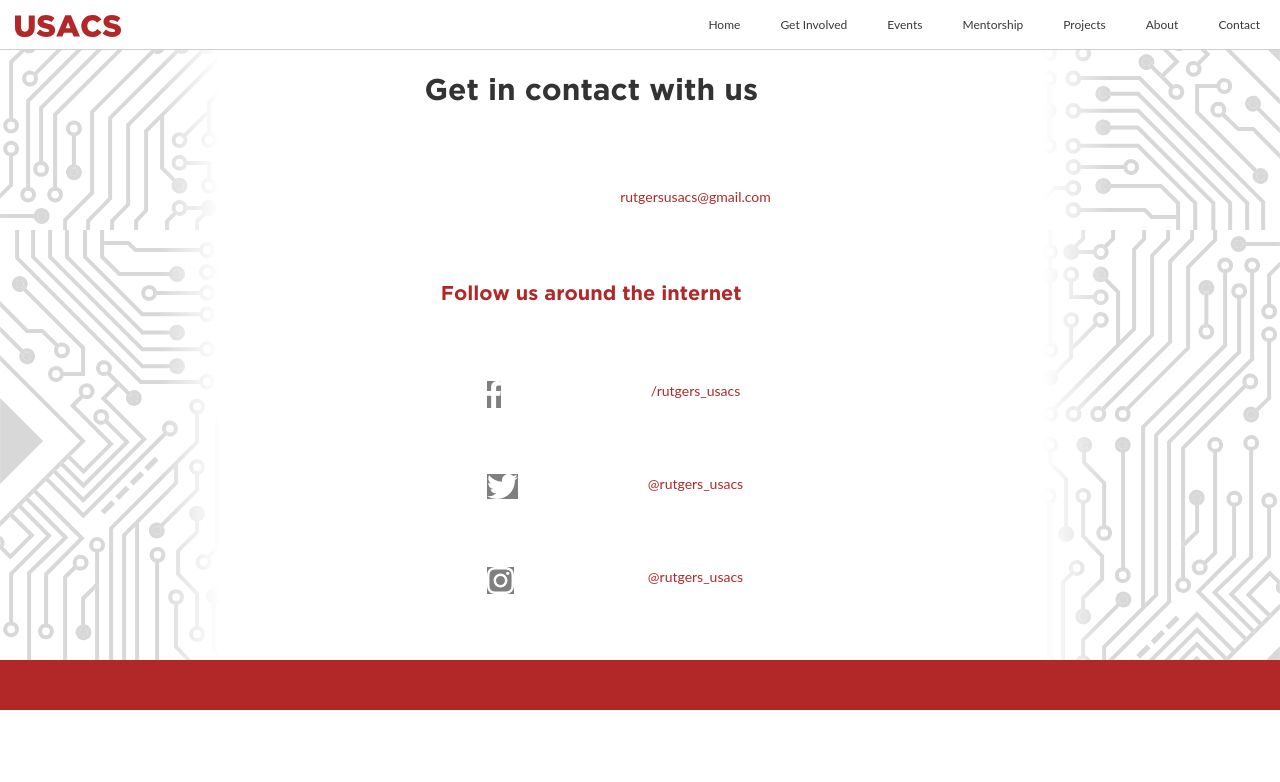
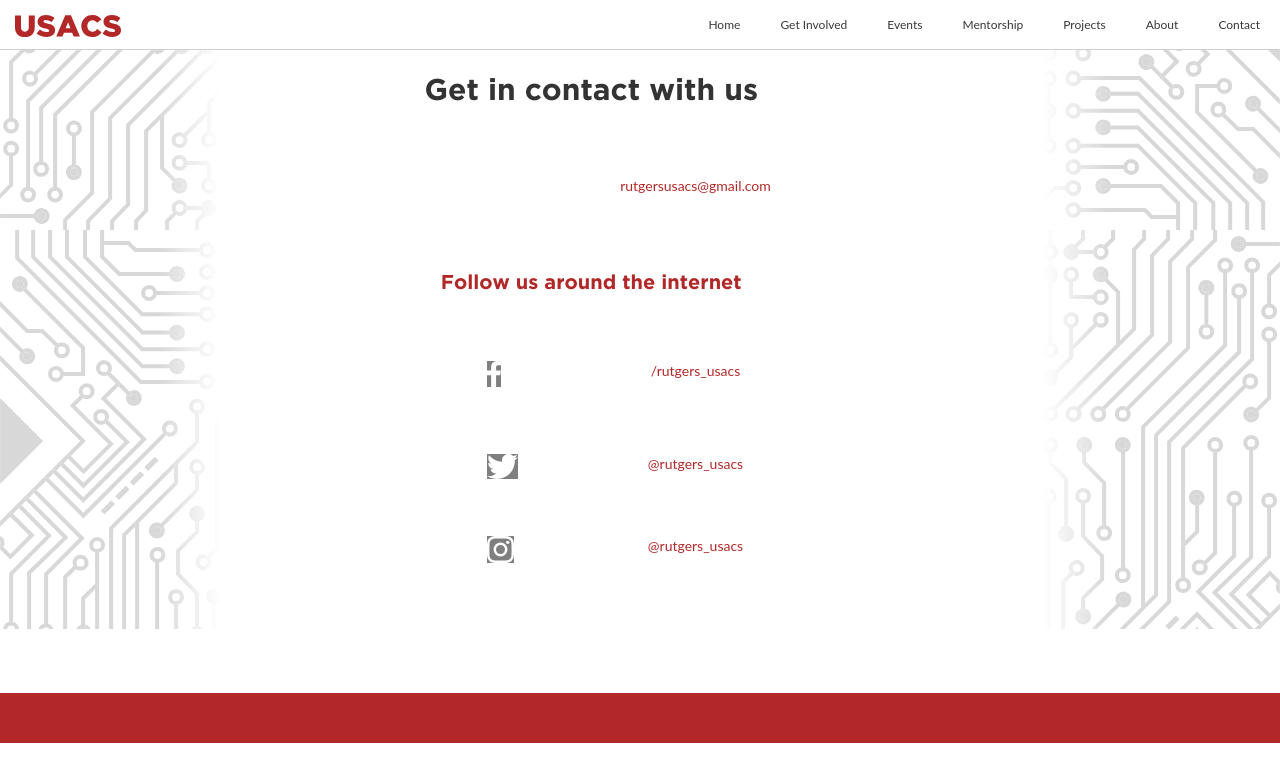
Before and after one commit to usacs/usacs.github.io, a Jekyll site: the page static/contact.html, which Jekyll copies as it is, in a window 1280 px wide. Shown: the top 782 px of the page. Built offline with Jekyll 4.4.1, drawn with Linux system fonts in a browser that asks for light colours; nearby versions of some CDN libraries; Markdown is read by kramdown in place of the engine named in the settings.

Commit message:
fixed another small issue with the contact page

```diff
--- a/static/contact.css
+++ b/static/contact.css
@@ -17,6 +17,10 @@ p{
 }
 
 .social-media-wrapper{
-	margin-top: 7%;
+	margin-top: 6%;
 	margin-bottom: 7%;
 }
+
+.container{
+	margin-bottom: 5%;
+}
--- a/static/contact.html
+++ b/static/contact.html
@@ -58,7 +58,6 @@
                                     <p><a href="https://www.instagram.com/rutgers_usacs/">@rutgers_usacs</a></p>
                                 </div>
                             </div>
-
                         </div>
                     </div>
                 </div>
```
